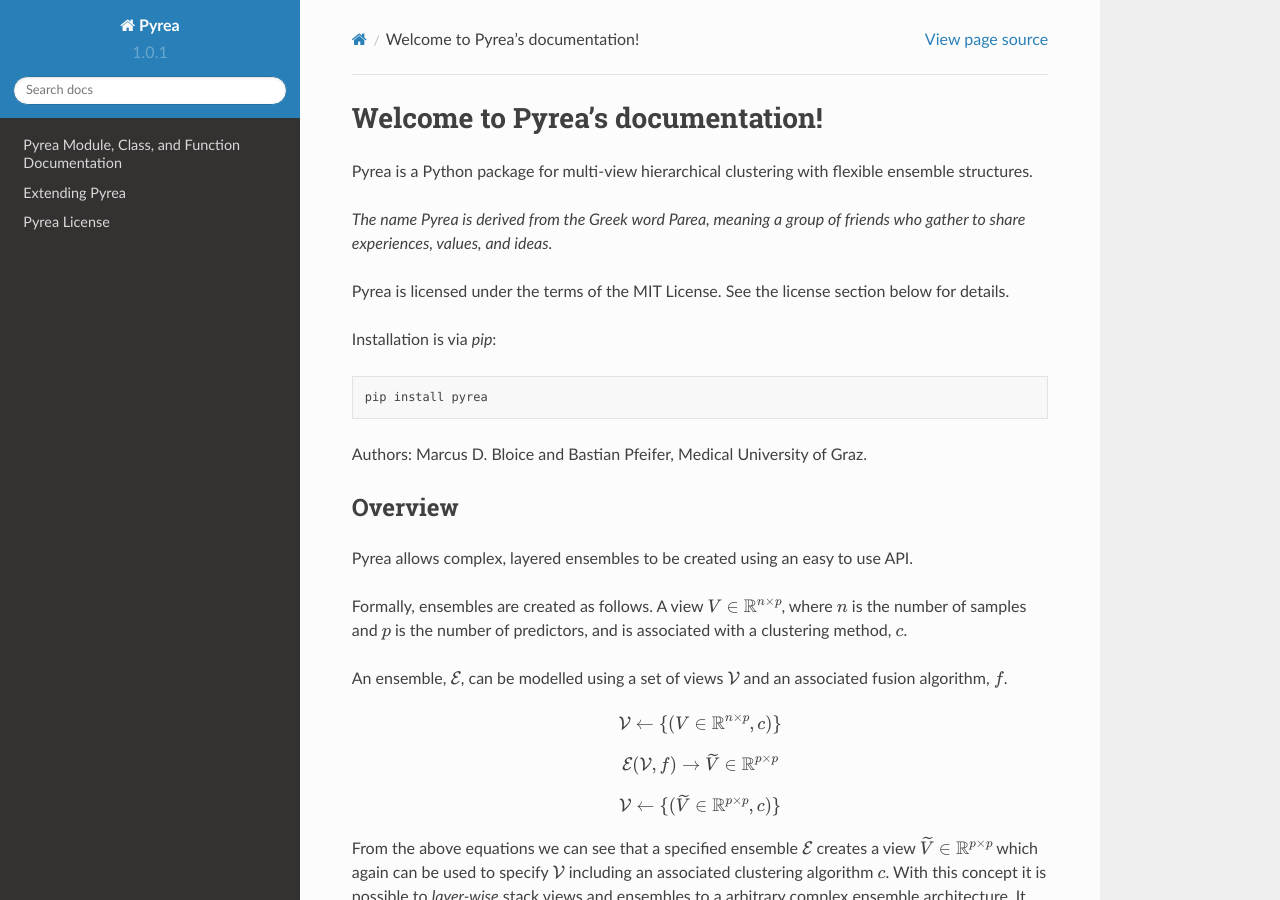
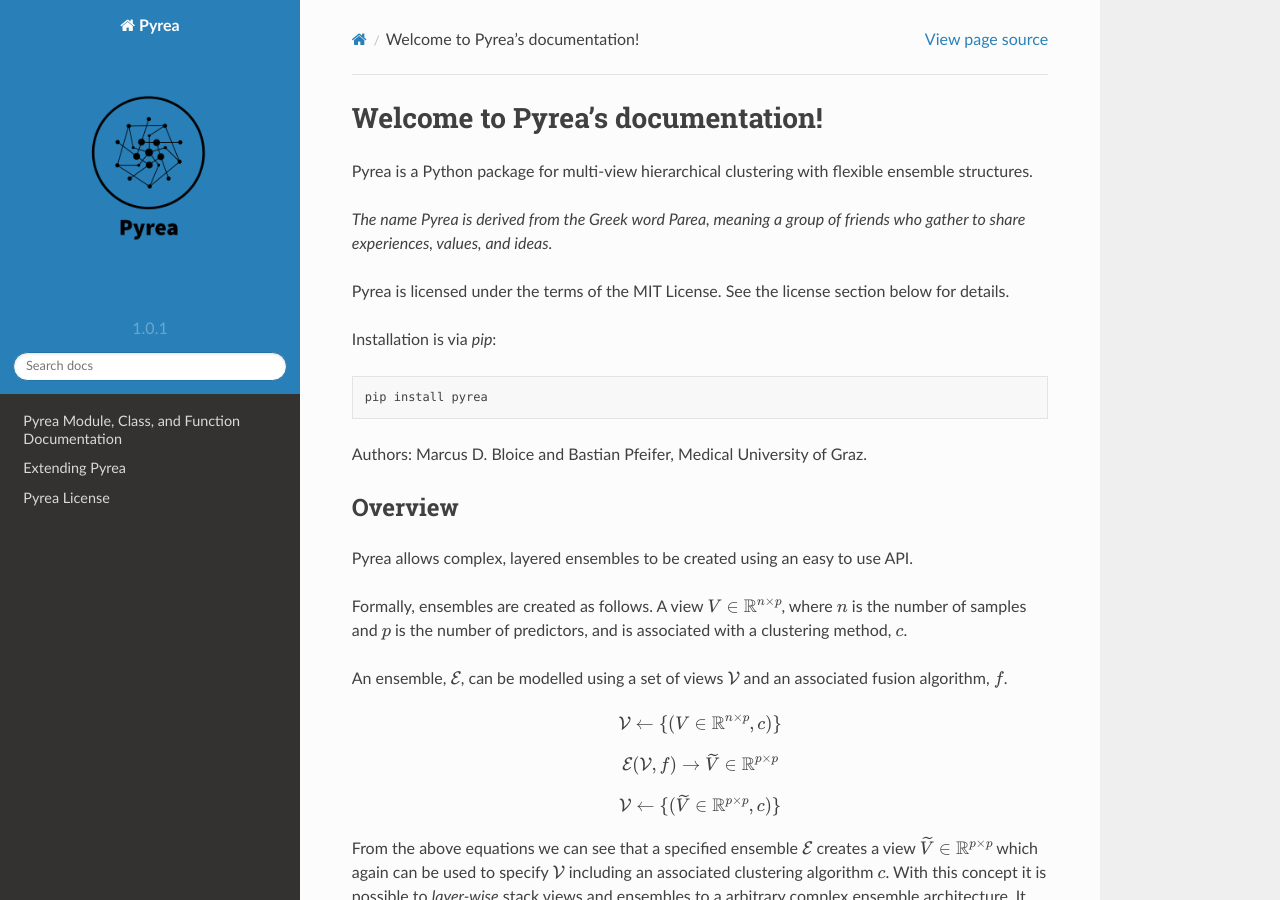
Before and after one commit to mdbloice/Pyrea, a Sphinx documentation site: the page built from docs/source/index.rst, in a window 1280 px wide and 900 px high. Built offline with Sphinx 7.4.7 and the Read the Docs theme 2.0.0, drawn with Linux system fonts in a browser that asks for light colours.

Commit message:
Major changes to documentation. New logo in docs.

```diff
--- a/docs/source/conf.py
+++ b/docs/source/conf.py
@@ -15,6 +15,9 @@
 import os
 import sys
 sys.path.insert(0, os.path.abspath('../..'))
+
+# Adds __init__() to docs
+autoclass_content = 'both'
 
 # Import Pyrea to get version information.
 import pyrea
@@ -84,6 +87,11 @@ pygments_style = None
 # a list of builtin themes.
 #
 html_theme = 'sphinx_rtd_theme'
+
+# The name of an image file (relative to this directory) to place at the top
+# of the sidebar.
+#
+html_logo = 'logo.png'
 
 # Theme options are theme-specific and customize the look and feel of a theme
 # further.  For a list of options available for each theme, see the
```
Also changed, not shown: docs/source/logo.png (added).
